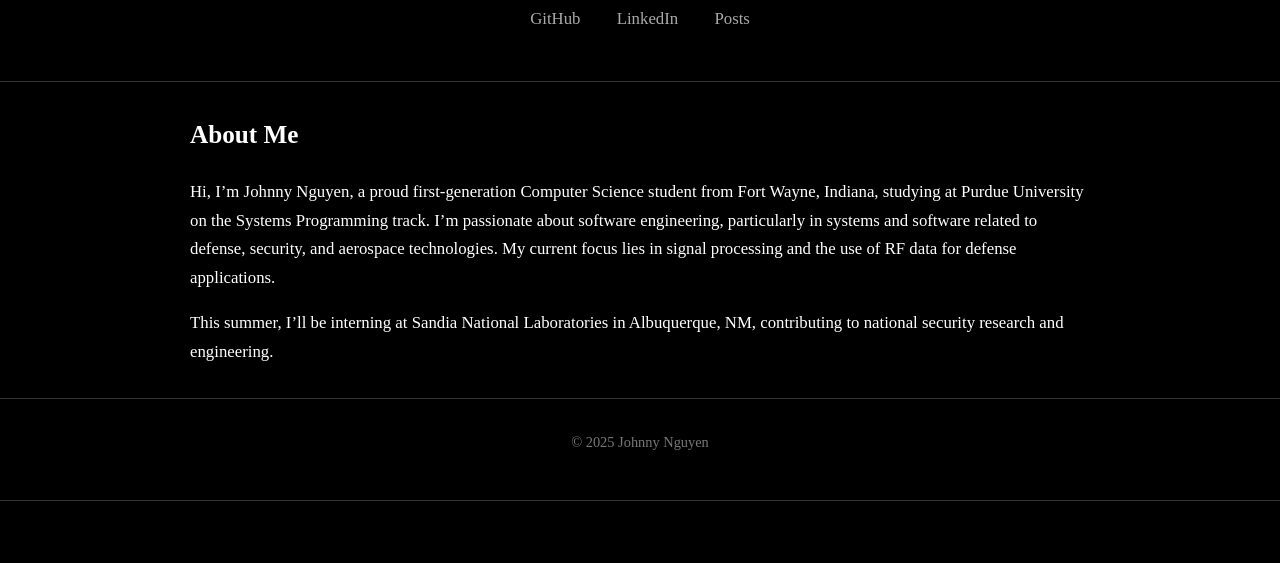
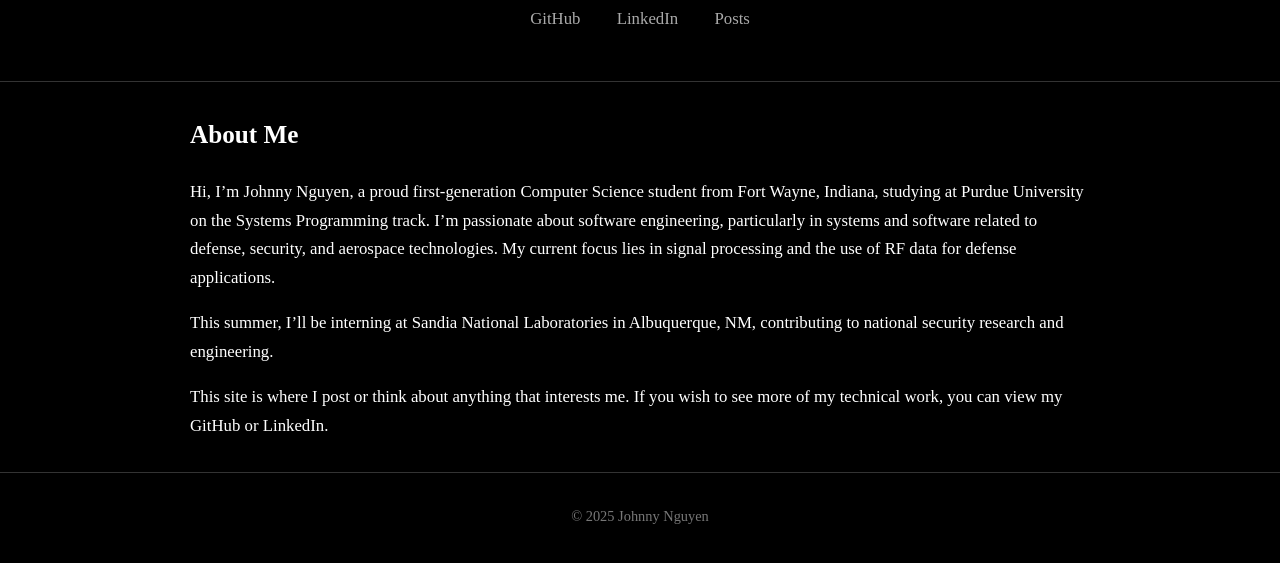
Before and after one commit to jnguyen727/simple-portfolio, a plain HTML site: page index.html in a window 1280 px wide. Shown: the part 103-666 px from the top of the page. Drawn offline with Linux system fonts and the light colour scheme; a web font is replaced by a local one.

Commit message:
add more about me

```diff
--- a/index.html
+++ b/index.html
@@ -95,6 +95,8 @@
 I’m passionate about software engineering, particularly in systems and software related to defense, security, and aerospace technologies.
 My current focus lies in signal processing and the use of RF data for defense applications.</p>
       <p>This summer, I’ll be interning at Sandia National Laboratories in Albuquerque, NM, contributing to national security research and engineering.</p>
+      <p>This site is where I post or think about anything that interests me.
+  If you wish to see more of my technical work, you can view my GitHub or LinkedIn.</p>
     </section>
   </div>
 
```
